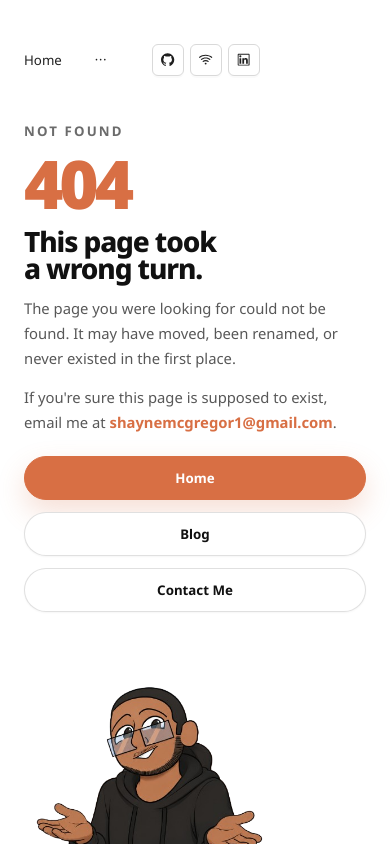
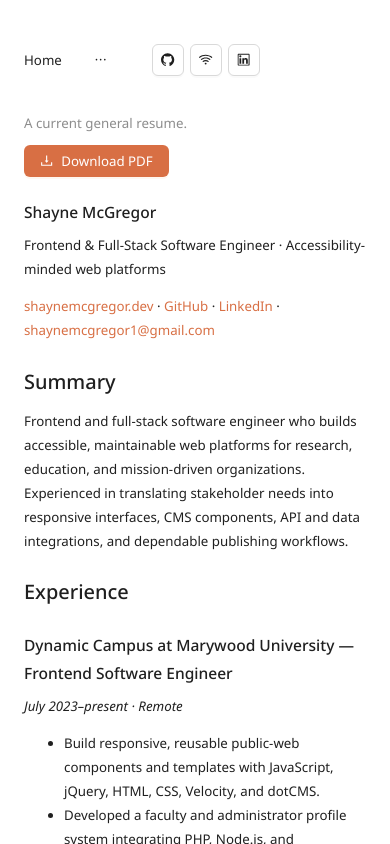
Before and after one commit to SMcGregor199/notion2github-FE, a React (Vite) app: page /resume in a window 390 px wide. Shown: the top 844 px of the page. Built offline with nearby package versions, Linux system fonts and the light colour scheme; no server answers.

Commit message:
feat: publish markdown resume page

```diff
--- a/src/App.jsx
+++ b/src/App.jsx
@@ -8,6 +8,7 @@
 import NotFound from "./pages/NotFound";
 import Privacy from "./pages/Privacy";
 import SubscriptionConfirmed from "./pages/SubscriptionConfirmed";
+import Resume from "./pages/Resume";
 function App({
   initialData,
   isBlogDataLoading = false,
@@ -33,6 +34,7 @@
         />
         <Route path="/contact" element={<Contact/>}/>
         <Route path="/case-studies" element={<CaseStudies />} />
+        <Route path="/resume" element={<Resume />} />
         <Route path="/privacy" element={<Privacy />} />
         <Route path="/subscribe/confirmed" element={<SubscriptionConfirmed />} />
         <Route path="*" element={<NotFound />} />
--- a/src/components/Header.jsx
+++ b/src/components/Header.jsx
@@ -12,7 +12,7 @@
     const navItems = [
         { key: "1", label: <Link to="/">Home</Link> },
         { key: "2", label: <Link to="/blog">Blog</Link> },
-        { key: "5", label: <a href="/resume.pdf" target="_blank" rel="noopener noreferrer">Resume</a> },
+        { key: "5", label: <Link to="/resume">Resume</Link> },
         { key: "6", label: <Link to="/contact">Contact Me</Link> }
     ];
     const supportLinkItem = {
--- a/src/index.css
+++ b/src/index.css
@@ -137,6 +137,51 @@
 
 .reaction-bar__alert {
   margin-top: 0.75rem;
+}
+
+.resume-page {
+  max-width: 64ch;
+}
+
+.resume-page__header {
+  display: flex;
+  align-items: flex-start;
+  justify-content: space-between;
+  gap: 1rem;
+  margin-bottom: 1.5rem;
+}
+
+.resume-page__header h1 {
+  margin-top: 0;
+}
+
+.resume-page__loading {
+  display: inline-flex;
+  align-items: center;
+  gap: 0.5rem;
+}
+
+.resume-page__content {
+  line-height: 1.8;
+}
+
+.resume-page__content h1,
+.resume-page__content h2,
+.resume-page__content h3 {
+  margin-top: 1.5rem;
+}
+
+.resume-page__pdf {
+  width: 100%;
+  min-height: min(78vh, 64rem);
+  border: 1px solid #e5e7eb;
+  border-radius: 8px;
+}
+
+@media (max-width: 480px) {
+  .resume-page__header {
+    flex-direction: column;
+  }
 }
 
 main a:not(.ant-btn):not(.homepage-blog-link):not(.discourse-hero-link):not(.not-found-page__action),
--- /dev/null
+++ b/src/pages/Resume.jsx
@@ -0,0 +1,84 @@
+import { useEffect, useState } from "react";
+import { Button, Space, Spin, Typography } from "antd";
+import { DownloadOutlined } from "@ant-design/icons";
+import ReactMarkdown from "react-markdown";
+import remarkGfm from "remark-gfm";
+
+const EMPTY_RESUME = {
+    status: "draft",
+    title: "Shayne McGregor — Resume",
+    markdown: "",
+};
+
+function Resume() {
+    const [resume, setResume] = useState(EMPTY_RESUME);
+    const [isLoading, setIsLoading] = useState(true);
+
+    useEffect(() => {
+        let cancelled = false;
+
+        async function loadResume() {
+            try {
+                const response = await fetch("/resume.json", { cache: "no-store" });
+                const data = await response.json();
+                if (!cancelled && response.ok && data?.status === "approved" && typeof data.markdown === "string") {
+                    setResume(data);
+                }
+            } catch {
+                // The stable PDF fallback remains available if generated content is not yet published.
+            } finally {
+                if (!cancelled) {
+                    setIsLoading(false);
+                }
+            }
+        }
+
+        void loadResume();
+        return () => {
+            cancelled = true;
+        };
+    }, []);
+
+    const hasPublishedResume = resume.status === "approved" && resume.markdown.trim().length > 0;
+
+    return (
+        <section className="resume-page" aria-labelledby="resume-title">
+            <div className="resume-page__header">
+                <div>
+                    {hasPublishedResume ? (
+                        <Typography.Text id="resume-title" type="secondary">A current general resume.</Typography.Text>
+                    ) : (
+                        <>
+                            <Typography.Title id="resume-title" level={1}>{resume.title}</Typography.Title>
+                            <Typography.Paragraph type="secondary">The current resume is available as a PDF.</Typography.Paragraph>
+                        </>
+                    )}
+                </div>
+                <Space wrap>
+                    <Button type="primary" icon={<DownloadOutlined />} href="/resume.pdf" target="_blank" rel="noopener noreferrer">
+                        Download PDF
+                    </Button>
+                </Space>
+            </div>
+
+            {isLoading ? (
+                <div className="resume-page__loading" role="status" aria-live="polite">
+                    <Spin size="small" />
+                    <Typography.Text type="secondary">Loading resume…</Typography.Text>
+                </div>
+            ) : hasPublishedResume ? (
+                <article className="resume-page__content">
+                    <ReactMarkdown remarkPlugins={[remarkGfm]}>{resume.markdown}</ReactMarkdown>
+                </article>
+            ) : (
+                <object className="resume-page__pdf" data="/resume.pdf" type="application/pdf" aria-label="Shayne McGregor resume PDF">
+                    <Typography.Paragraph>
+                        Your browser cannot display this PDF inline. <a href="/resume.pdf">Download the resume PDF</a> instead.
+                    </Typography.Paragraph>
+                </object>
+            )}
+        </section>
+    );
+}
+
+export default Resume;
```
Also changed, not shown: 2 other files (tests, documents, lock files or other folders).
